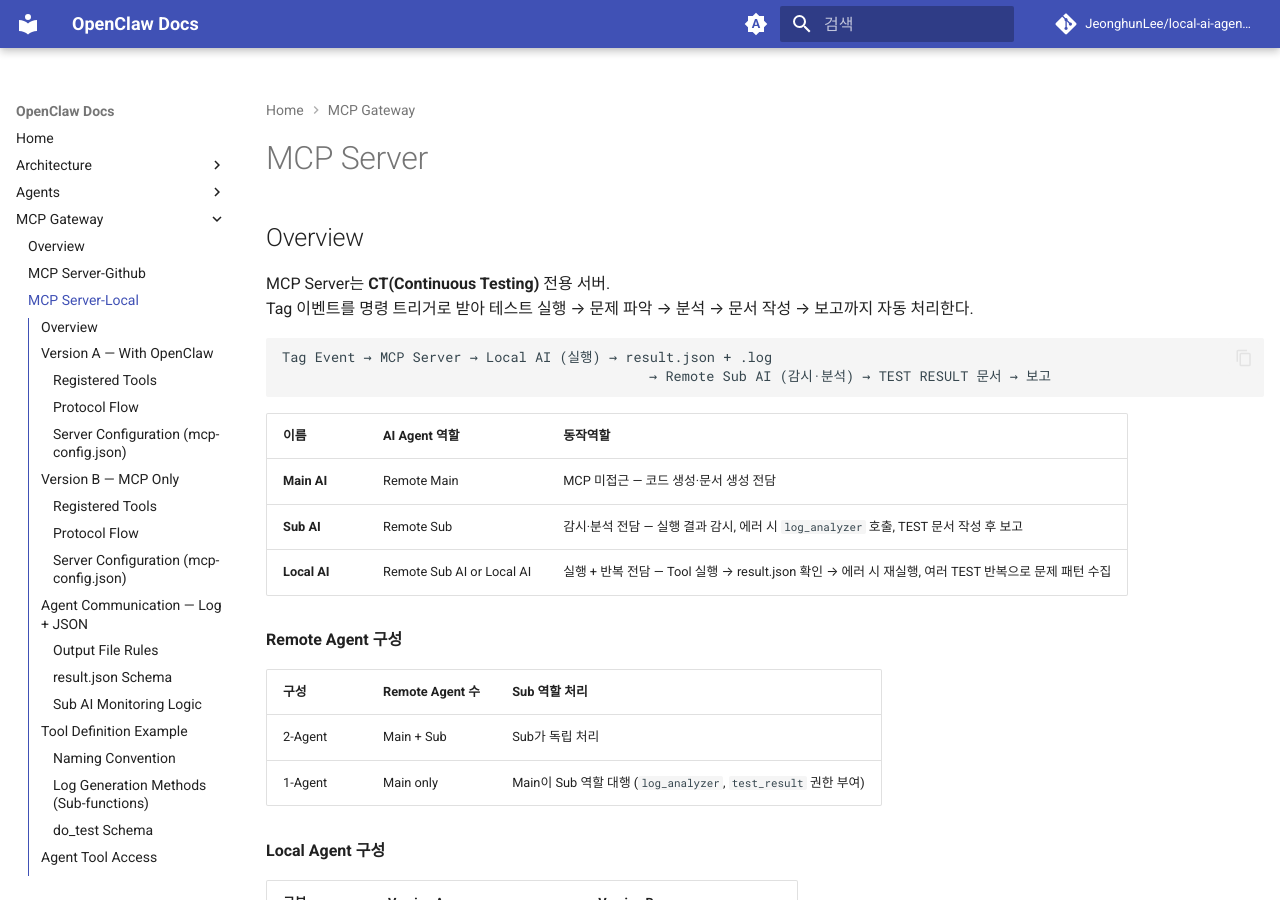
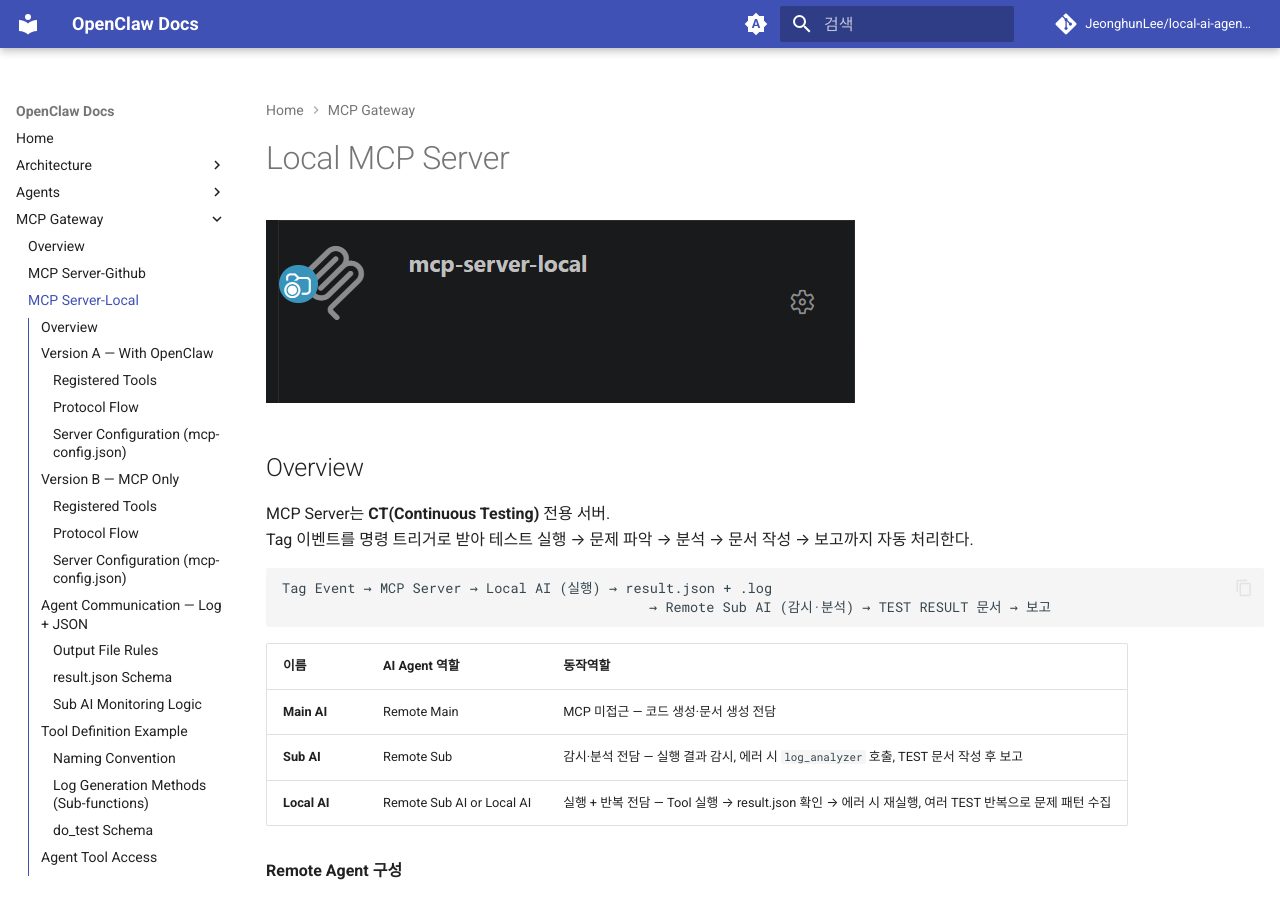
Before and after one commit to JeonghunLee/local-ai-agent-mcp, an MkDocs documentation site: the page built from docs/mcp/mcp_server_local.md, in a window 1280 px wide and 900 px high. Built offline with MkDocs 1.6.1 and Material for MkDocs 9.7.7, drawn with Linux system fonts in a browser that asks for light colours; comment, search, counter and statistics services are not loaded.

Commit message:
update docs

```diff
--- a/docs/mcp/mcp_server_local.md
+++ b/docs/mcp/mcp_server_local.md
@@ -1,4 +1,6 @@
-# MCP Server
+# Local MCP Server
+
+![](../imgs/mcp_server_local_00.png)
 
 ## Overview
 
```
Also changed, not shown: docs/imgs/mcp_server_local_00.png (added).
